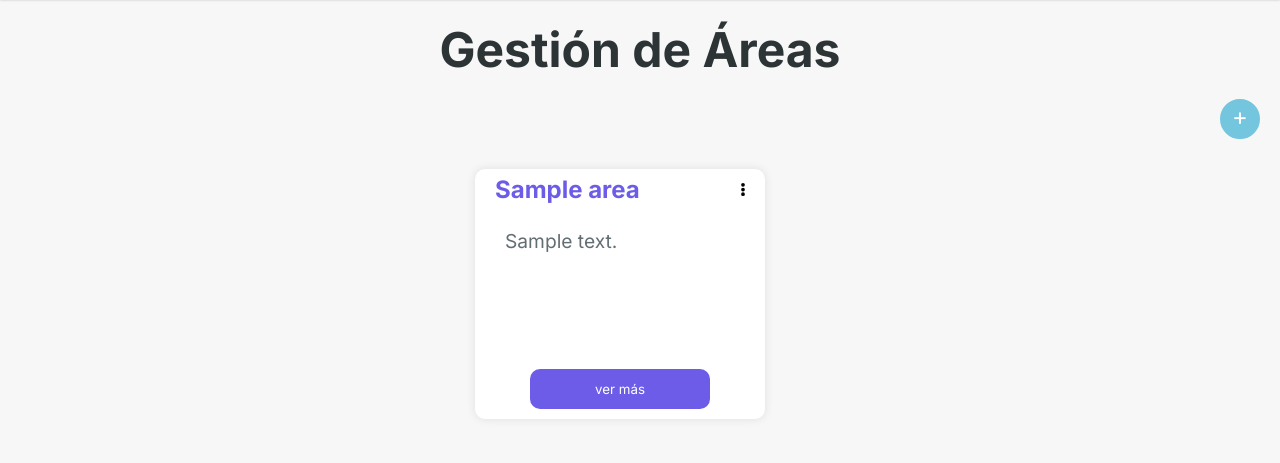
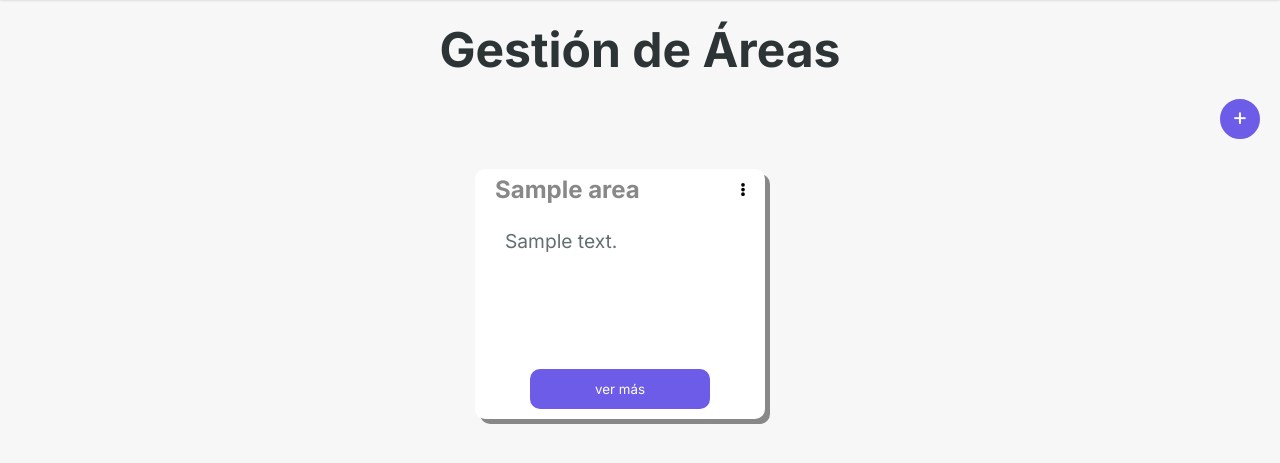
Before and after one commit to LinaB24/peoplepro, a PHP site: template views/areas/index.php in a window 1280 px wide. Shown: the part 60-523 px from the top of the page. Run offline with PHP 8.4, Linux system fonts and the light colour scheme; the template is opened without the code that fills it: most values are stand-ins (such as "Sample title", 1, 10 or a date in 2020).

Commit message:
actualizacion de colores para areas 21-05-25

```diff
--- a/controllers/AreaController.php
+++ b/controllers/AreaController.php
@@ -17,6 +17,7 @@ class AreaController extends Controller {
 
     public function guardar() {
     if ($_SERVER['REQUEST_METHOD'] == 'POST') {
+        $_POST['color_fondo'] = $this->validarColor($_POST['color_fondo'] ?? '#F7F7F8');
         $this->area->guardar($_POST);
         header('Location: /peoplepro/public/area');
     }
@@ -29,6 +30,7 @@ class AreaController extends Controller {
 
     public function actualizar() {
     if ($_SERVER['REQUEST_METHOD'] == 'POST') {
+        $_POST['color_fondo'] = $this->validarColor($_POST['color_fondo'] ?? '#F7F7F8');
         $this->area->actualizar($_POST);
         header('Location: /peoplepro/public/area');
     }
@@ -38,4 +40,8 @@ class AreaController extends Controller {
         $this->area->eliminar($id);
         header('Location: /peoplepro/public/area');
     }
+
+    private function validarColor($color) {
+    return preg_match('/^#[a-fA-F0-9]{6}$/', $color) ? $color : '#F7F7F8';
 }
+}
--- a/public/css/areas.css
+++ b/public/css/areas.css
@@ -32,9 +32,9 @@
     padding-bottom: 5px;
     width: 40px;
     height: 40px;
-    background-color: #74c6df;
+    background-color: var(--primario);
     color: white;
-    border: 2px solid #74c6df;
+    border: 2px solid var(--primario);
     border-radius: 50%;
     transition: background-color 0.6s ease, color 0.6s ease;
     display: flex;
@@ -60,16 +60,22 @@
 /* tarjetas de las areas */
 .area-contenedor{
     margin: 10px;
-    width: 330px; height: auto;
+    width: 330px; height: 280px;
     position: relative;
     z-index: 1;
+}
+.color-fondo{
+    width:290px; height: 250px;
+    position: absolute;
+    z-index: -1;
+    top: 5px; left: 5px;
+    border-radius: 10px;
 }
 .area{
     width:290px; height: 250px;
     align-items: center;
     border-radius: 10px;
     background-color: #ffffff;
-    box-shadow: 0px 0px 10px rgba(0, 0, 0, 0.1);
     padding: 0 20px;
 }
 .area p{
@@ -122,6 +128,7 @@
     display: flex;
     align-items: center;
     justify-content: center;
+    cursor: pointer;
 }
 .ver-mas a {
     text-decoration: none;
--- a/views/areas/index.php
+++ b/views/areas/index.php
@@ -46,17 +46,18 @@
         <div class="area-contenedor">
             <div class="area">
                 <div class="area-header">
-                    <h2><?= $area['nombre'] ?></h2>
+                    <h2 style="color: <?= htmlspecialchars($area['color_fondo']) ?>;"><?= $area['nombre'] ?></h2>
                     <button class="confuguracion-area" id="configuracion-<?= $area['id'] ?>"><img src="/peoplepro/public/img/dots_three_outline_vertical_icon_173863.svg" alt="Config"></button>
                 </div>
                 <p><?= $area['descripcion'] ?></p>
-                <button class="ver-mas"><a href="">ver más</a></button>
+                <button class="ver-mas" onclick="window.location.href='#'"><a href="">ver más</a></button>
             </div>
             <ul class="area-menu" id="area-menu-<?= $area['id'] ?>">
                 <h2>Configuración</h2>
                 <li><a href="/peoplepro/public/area/editar/<?= $area['id'] ?>">✏️ Editar</a></li>
                 <li><a href="/peoplepro/public/area/eliminar/<?= $area['id'] ?>" onclick="return confirm('¿Eliminar esta área?')">❌ Eliminar</a></li>
             </ul>
+            <div class="color-fondo" style="background-color: <?= htmlspecialchars($area['color_fondo']) ?>;"></div>
         </div>
         <?php endforeach; ?>
     </main>
```
Also changed, not shown: models/Area.php (+6 -5 lines), views/areas/crear.php (+15 -0 lines), views/areas/editar.php (+17 -0 lines). Lines whose indentation alone changed are shown as unchanged.
